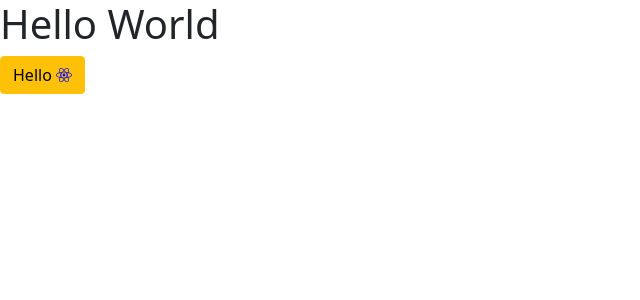
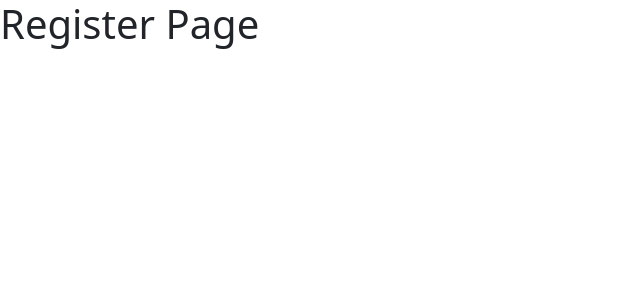
Before and after one commit to krishnashrestha47/expenses-tracker-fullstack, a React (Create React App) app in the folder expenses-tracker-frontend/: page /register in a window 1280 px wide. Shown: the top 300 px of the page, without its empty margins (0-640 px from the left). Built offline with nearby package versions, Linux system fonts and the light colour scheme.

Commit message:
pages created

```diff
--- a/expenses-tracker-frontend/src/App.js
+++ b/expenses-tracker-frontend/src/App.js
@@ -1,13 +1,20 @@
-import { Button } from "react-bootstrap";
 import "./App.css";
+
+import { BrowserRouter, Routes, Route } from "react-router-dom";
+import { Login } from "./pages/Login";
+import { Register } from "./pages/Register";
+import { Dashboard } from "./pages/Dashboard";
 
 function App() {
   return (
     <div>
-      <h1>Hello World</h1>
-      <Button variant="warning">
-        Hello <i class="fa-brands fa-react"></i>
-      </Button>
+      <BrowserRouter>
+        <Routes>
+          <Route path="/" element={<Login />} />
+          <Route path="/register" element={<Register />} />
+          <Route path="/dashboard" element={<Dashboard />} />
+        </Routes>
+      </BrowserRouter>
     </div>
   );
 }
--- /dev/null
+++ b/expenses-tracker-frontend/src/pages/Dashboard.js
@@ -0,0 +1,9 @@
+import React from "react";
+
+export const Dashboard = () => {
+  return (
+    <div>
+      <h1>Dashboard</h1>
+    </div>
+  );
+};
--- /dev/null
+++ b/expenses-tracker-frontend/src/pages/Login.js
@@ -0,0 +1,9 @@
+import React from "react";
+
+export const Login = () => {
+  return (
+    <div>
+      <h1>Login Page</h1>
+    </div>
+  );
+};
--- /dev/null
+++ b/expenses-tracker-frontend/src/pages/Register.js
@@ -0,0 +1,9 @@
+import React from "react";
+
+export const Register = () => {
+  return (
+    <div>
+      <h1>Register Page</h1>
+    </div>
+  );
+};
```
